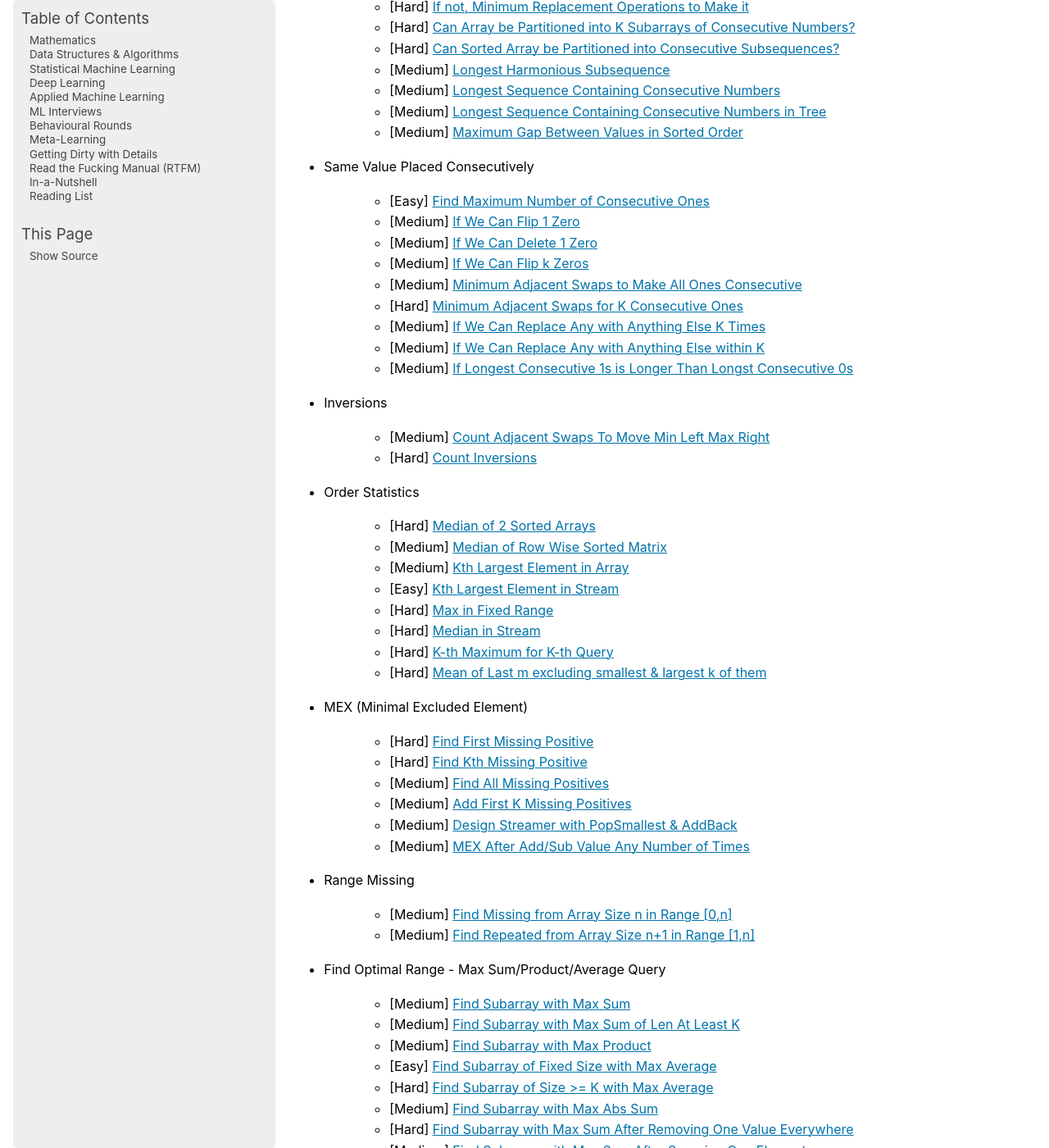
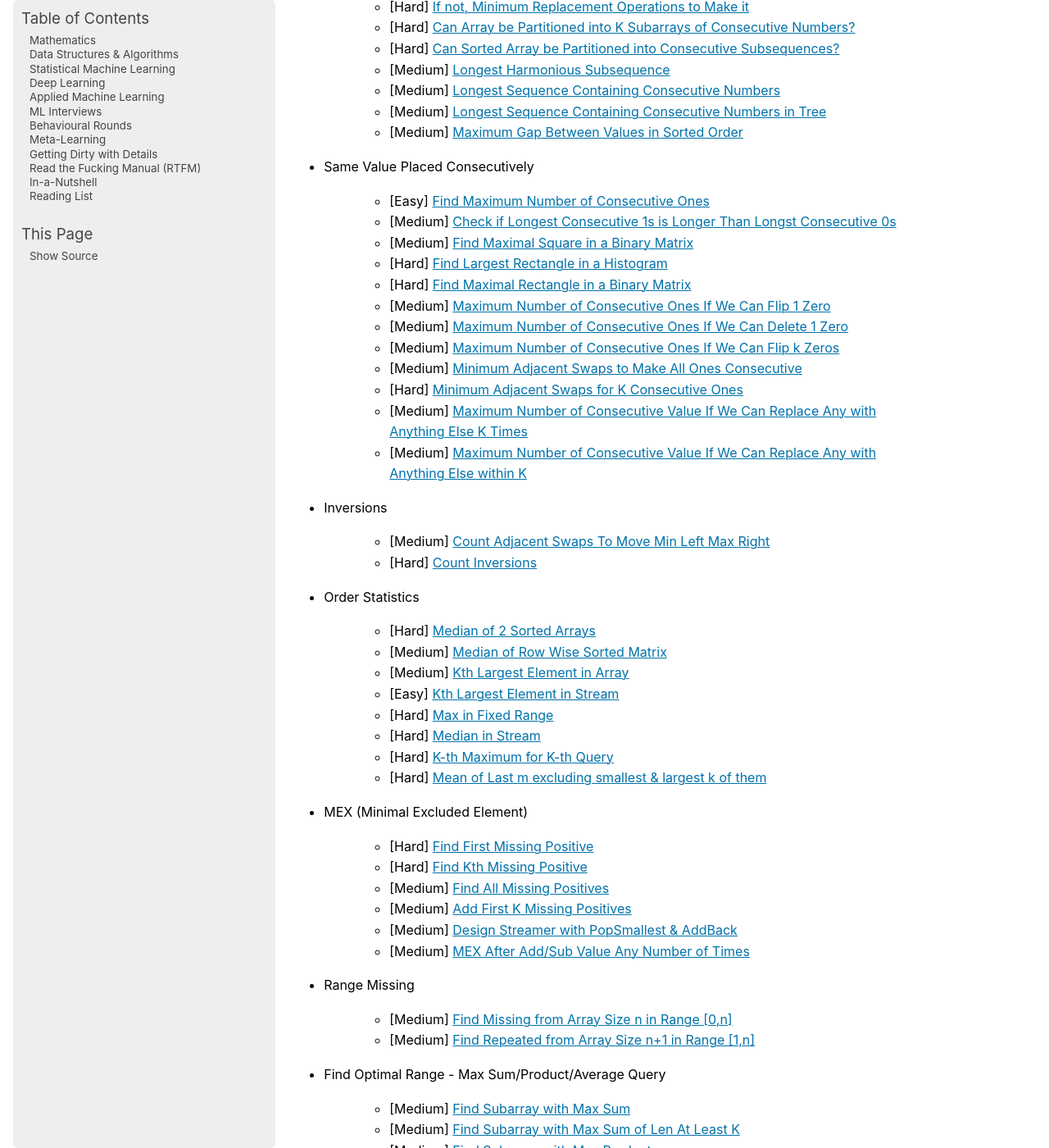
Before and after one commit to uselesstechjunks/leetcode, a Sphinx documentation site: the page built from docs/source/dsa/qb.rst, in a window 1280 px wide and 1400 px high, scrolled down 732 px. Shown: the whole window at 82% size. Built offline with Sphinx 7.4.7, drawn with Linux system fonts in a browser that asks for light colours; pages that are not in the unit, such as notebooks, are missing from menus; some of the changed text lies outside the part shown.

Commit message:
Update qb.rst

```diff
--- a/docs/source/dsa/qb.rst
+++ b/docs/source/dsa/qb.rst
@@ -29,14 +29,17 @@ Arrays
 - Same Value Placed Consecutively
 
 	- [Easy] `Find Maximum Number of Consecutive Ones <https://leetcode.com/problems/max-consecutive-ones/description/>`_
-	- [Medium] `If We Can Flip 1 Zero <https://leetcode.com/problems/max-consecutive-ones-ii/description/>`_
-	- [Medium] `If We Can Delete 1 Zero <https://leetcode.com/problems/longest-subarray-of-1s-after-deleting-one-element/description/>`_
-	- [Medium] `If We Can Flip k Zeros <https://leetcode.com/problems/max-consecutive-ones-iii/description/>`_
+	- [Medium] `Check if Longest Consecutive 1s is Longer Than Longst Consecutive 0s <https://leetcode.com/problems/longer-contiguous-segments-of-ones-than-zeros/description/>`_
+	- [Medium] `Find Maximal Square in a Binary Matrix <https://leetcode.com/problems/maximal-square/description/>`_
+	- [Hard] `Find Largest Rectangle in a Histogram <https://leetcode.com/problems/largest-rectangle-in-histogram/description/>`_
+	- [Hard] `Find Maximal Rectangle in a Binary Matrix <https://leetcode.com/problems/maximal-rectangle/description/>`_
+	- [Medium] `Maximum Number of Consecutive Ones If We Can Flip 1 Zero <https://leetcode.com/problems/max-consecutive-ones-ii/description/>`_
+	- [Medium] `Maximum Number of Consecutive Ones If We Can Delete 1 Zero <https://leetcode.com/problems/longest-subarray-of-1s-after-deleting-one-element/description/>`_
+	- [Medium] `Maximum Number of Consecutive Ones If We Can Flip k Zeros <https://leetcode.com/problems/max-consecutive-ones-iii/description/>`_
 	- [Medium] `Minimum Adjacent Swaps to Make All Ones Consecutive <https://leetcode.com/problems/minimum-swaps-to-group-all-1s-together/description/>`_
 	- [Hard] `Minimum Adjacent Swaps for K Consecutive Ones <https://leetcode.com/problems/minimum-adjacent-swaps-for-k-consecutive-ones/description/>`_
-	- [Medium] `If We Can Replace Any with Anything Else K Times <https://leetcode.com/problems/longest-repeating-character-replacement/description/>`_
-	- [Medium] `If We Can Replace Any with Anything Else within K <https://leetcode.com/problems/maximum-beauty-of-an-array-after-applying-operation/description/>`_
-	- [Medium] `If Longest Consecutive 1s is Longer Than Longst Consecutive 0s <https://leetcode.com/problems/longer-contiguous-segments-of-ones-than-zeros/description/>`_
+	- [Medium] `Maximum Number of Consecutive Value If We Can Replace Any with Anything Else K Times <https://leetcode.com/problems/longest-repeating-character-replacement/description/>`_
+	- [Medium] `Maximum Number of Consecutive Value If We Can Replace Any with Anything Else within K <https://leetcode.com/problems/maximum-beauty-of-an-array-after-applying-operation/description/>`_
 - Inversions
 
 	- [Medium] `Count Adjacent Swaps To Move Min Left Max Right <https://leetcode.com/problems/minimum-adjacent-swaps-to-make-a-valid-array/description/>`_
```
Also changed, not shown: other parts of docs/source/dsa/qb.rst (+0 -3 lines).
